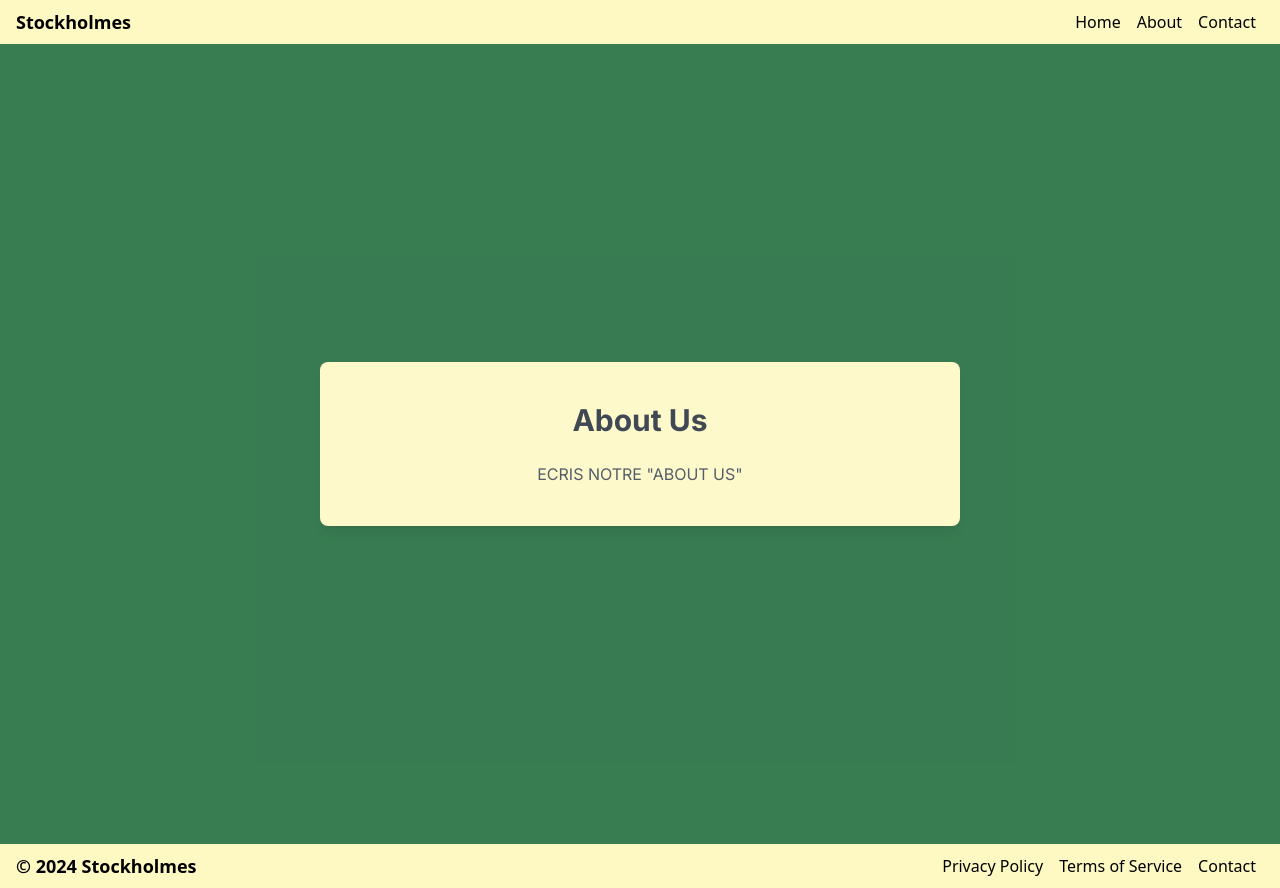
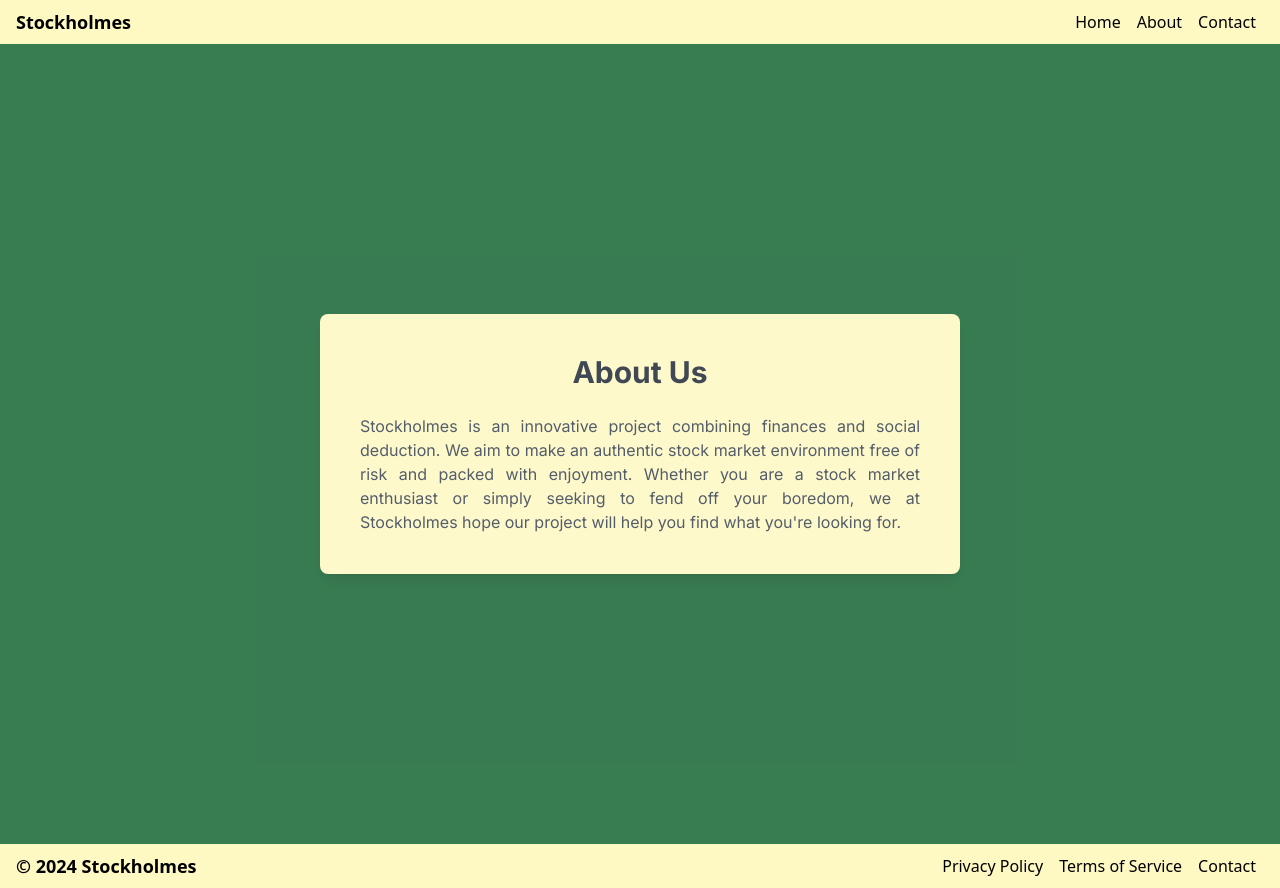
Before and after one commit to IRekik/stockholmes, a Next.js app: page /about in a window 1280 px wide. Built offline with nearby package versions, Linux system fonts and the light colour scheme.

Commit message:
Changed header/footer text color, added "about us"

```diff
--- a/app/about/page.tsx
+++ b/app/about/page.tsx
@@ -6,8 +6,13 @@ const About: React.FC = () => {
       <div className="flex justify-center items-center h-screen bg-green-800 opacity-85">
         <div className="w-1/2 text-center bg-yellow-100 p-10 rounded-lg shadow-lg">
           <h1 className="text-3xl font-bold mb-6 text-gray-800">About Us</h1>
-          <div className="text-gray-700 text-base">
-            <p>ECRIS NOTRE "ABOUT US"</p>
+          <div className="text-gray-700 text-base text-justify">
+            <p>
+              Stockholmes is an innovative project combining finances and social deduction.
+              We aim to make an authentic stock market environment free of risk and packed with enjoyment.
+              Whether you are a stock market enthusiast or simply seeking to fend off your boredom,
+              we at Stockholmes hope our project will help you find what you're looking for.
+           </p>
           </div>
         </div>
       </div>
--- a/components/layout/Footer.tsx
+++ b/components/layout/Footer.tsx
@@ -1,11 +1,11 @@
 const Footer: React.FC = () => {
   return (
     <footer className="w-full flex items-center justify-between px-4 py-2 bg-yellow-100">
-      <p className="text-lg font-semibold">&copy; 2024 Stockholmes</p>
+      <p className="text-lg font-semibold text-black">&copy; 2024 Stockholmes</p>
       <nav>
-        <a href="/privacy" className="text-black-500 hover:text-blue-700 mx-2">Privacy Policy</a>
-        <a href="/terms" className="text-black-500 hover:text-blue-700 mx-2">Terms of Service</a>
-        <a href="/contact" className="text-black-500 hover:text-blue-700 mx-2">Contact</a>
+        <a href="/privacy" className="text-black hover:text-blue-700 mx-2">Privacy Policy</a>
+        <a href="/terms" className="text-black hover:text-blue-700 mx-2">Terms of Service</a>
+        <a href="/contact" className="text-black hover:text-blue-700 mx-2">Contact</a>
       </nav>
     </footer>
   );
--- a/components/layout/Header.tsx
+++ b/components/layout/Header.tsx
@@ -1,11 +1,11 @@
 const Header: React.FC = () => {
   return (
     <header className="flex items-center justify-between px-4 py-2 bg-yellow-100">
-      <a href="/" className="text-lg font-semibold">Stockholmes</a>
+      <a href="/" className="text-lg font-semibold text-black">Stockholmes</a>
       <nav>
-        <a href="/" className="text-black-500 hover:text-blue-700 mx-2">Home</a>
-        <a href="/about" className="text-black-500 hover:text-blue-700 mx-2">About</a>
-        <a href="/contact" className="text-black-500 hover:text-blue-700 mx-2">Contact</a>
+        <a href="/" className="text-black hover:text-blue-700 mx-2">Home</a>
+        <a href="/about" className="text-black hover:text-blue-700 mx-2">About</a>
+        <a href="/contact" className="text-black hover:text-blue-700 mx-2">Contact</a>
       </nav>
     </header>
   );
```
